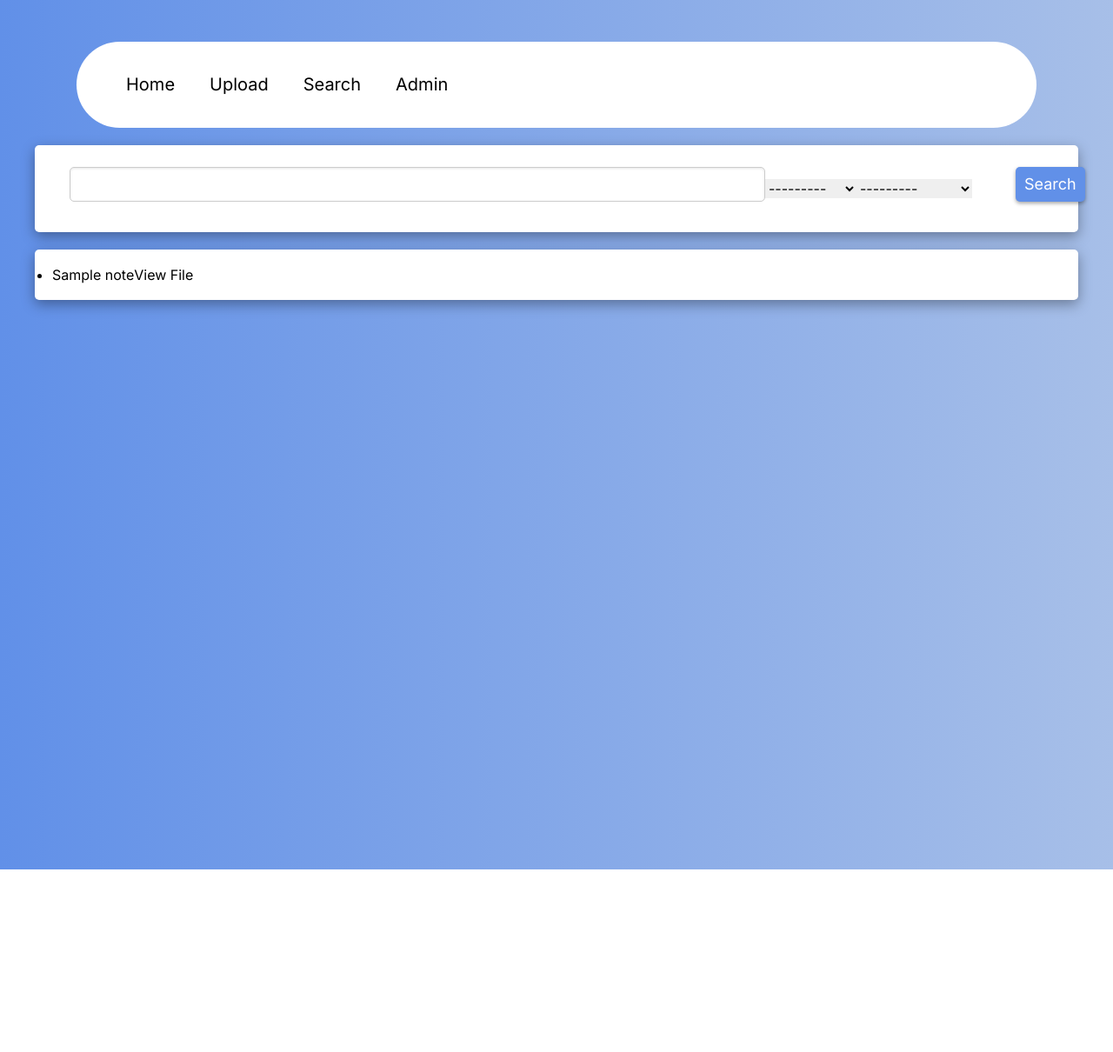
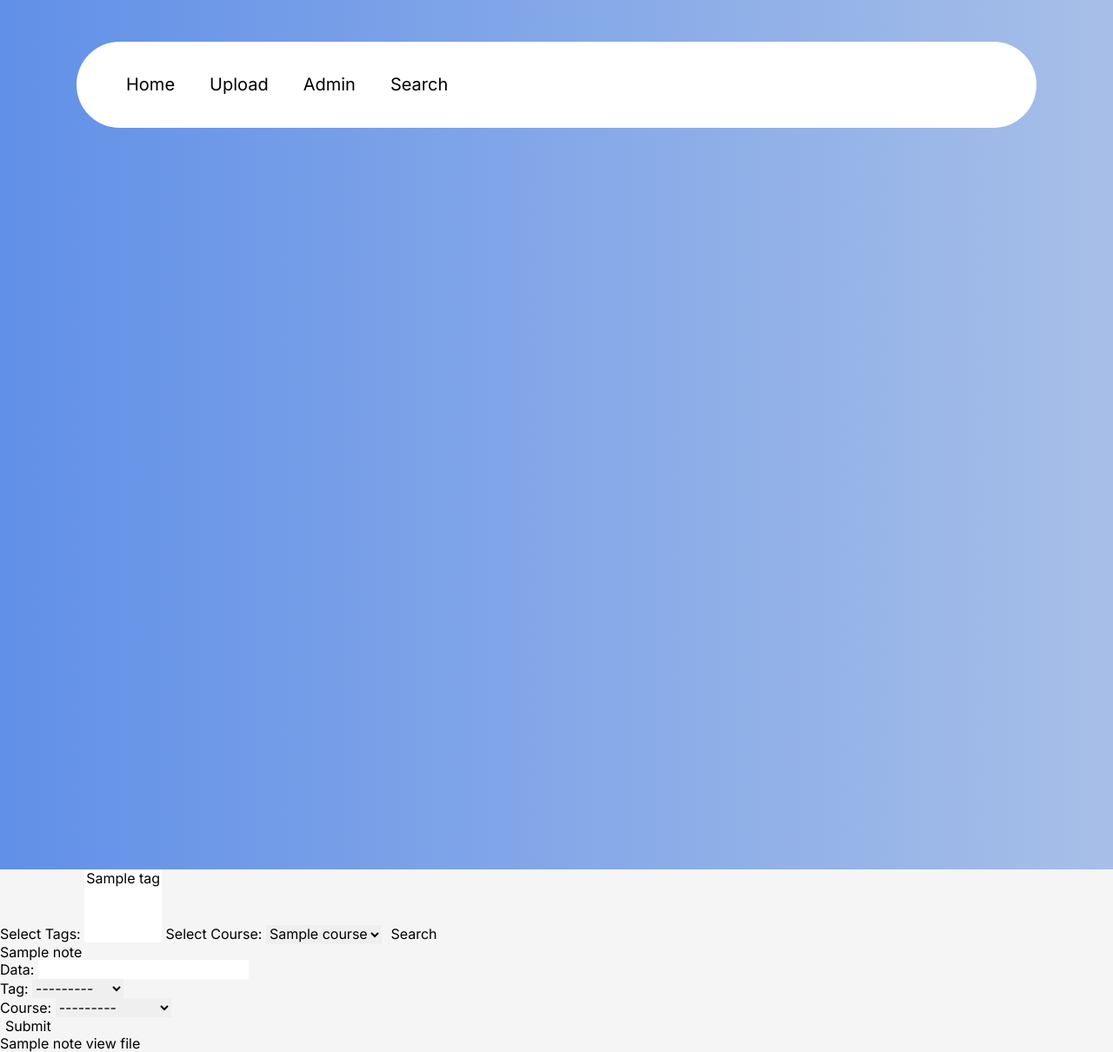
Before and after one commit to CgvO/NotePond, a Django app: page /search/ in a window 1280 px wide. Shown: the whole page at 87% size. Before the commit the page ends 1000 px from the top, so only its background shows below. Run offline with Django 4.2, Linux system fonts and the light colour scheme; tables that the repository leaves empty hold one stand-in row (values such as "Sample post").

```diff
--- a/NotePond/common/templates/noteSearch.html
+++ b/NotePond/common/templates/noteSearch.html
@@ -101,91 +101,6 @@
         background-color: #f5f5f5;
       }
     </style>
-        <style>
-          #search {
-            display: flex;
-            align-items: center;
-            justify-content: center;
-          }
-
-          #search-bar {
-            display: flex;
-            align-items: center;
-          }
-
-          #search-bar input {
-            width: 800px;
-          }
-
-          #search-bar button {
-            width: 250px;
-          }
-
-          #search-bar label {
-            display: none;
-          }
-
-          form {
-            width: 1200px;
-            height: 100px;
-            max-width: 1200px;
-            margin-top: 20px;
-            padding: 40px;
-            background-color: #ffffff;
-            border-radius: 5px;
-            box-shadow: rgba(0, 0, 0, 0.35) 0px 5px 15px;
-            font-family: Inter;
-          }
-
-          /* Form field styling */
-          form input[type="text"],
-          form button[type="button"],
-          form button[type="submit"] {
-            display: block;
-            width: 100%;
-            padding: 10px;
-            margin-top: 10px;
-            margin-bottom: 20px;
-            font-size: 18px;
-            border-radius: 5px;
-            border: none;
-            background-color: #ffffff;
-            transition: background-color 0.3s ease;
-          }
-
-          form input[type="text"] {
-            width: 100%;
-            padding: 10px;
-            font-size: 16px;
-            border-radius: 5px;
-            border: 1px solid #ccc;
-            box-shadow: inset 0 1px 3px rgba(0, 0, 0, 0.1);
-          }
-
-          /* Upload button styling */
-          form button[type="submit"] {
-            background-color: #6190e8;
-            color: #ffffff;
-            cursor: pointer;
-            box-shadow: rgba(0, 0, 0, 0.35) 0px 2px 4px;
-          }
-
-          form button[type="submit"]:hover {
-            color: #ffffff;
-            background-color: #000000;
-          }
-
-          .notes {
-            width: 1200px;
-            background-color: #ffffff;
-            color: #000000;
-            margin: 20px;
-            padding: 20px;
-            display: flex;
-            border-radius: 5px;
-            box-shadow: rgba(0, 0, 0, 0.35) 0px 5px 15px;
-          }
-        </style>
     <link
       rel="stylesheet"
       href="https://fonts.googleapis.com/css2?family=Inter:wght@100;200;300;400;500;600;700;800;900&amp;display=swap"
@@ -212,39 +127,62 @@
                     <a class="home-text link" href="{% url 'noteUpload' %}"
                       >Upload</a
                     >
-                    <a class="home-text link" href="{% url 'noteSearch' %}"
-                    >Search</a
-                    >
                     <a class="home-text link" href="{% url 'admin:index' %}"
                       >Admin</a
+                    >
+                    <a class="home-text link" href="{% url 'noteSearch' %}"
+                      >Search</a
                     >
                   </div>
                 </div>
               </nav>
             </div>
           </div>
-          {% block content %}
-          <div id="search">
-            <form id="search-bar" method=POST name="searched">
-              {% csrf_token %} {{form.as_p}}
-              <button type="submit" name="searched" style="margin-left: 50px;">Search</button>
-            </form>
-          </div>
-          {% if notes %}
-          <ul class="notes">
-              {% for note in notes %}
-                  <li>{{ note.title }}</li>
-                  <a href="{% url 'noteView' note_id=note.id %}">View File</a>
-              {% endfor %}
-          </ul>
-          {% else %}
-              <p class="notes">No Notes Found...</p>
-          {% endif %}
-          {% endblock %}
         </section>
       </div>
     </div>
   </body>
   <main>
+    {% block content %}
+    <form method="post" action="{% url 'noteSearch' %}">
+        {% csrf_token %}
+        <label for="tags">Select Tags:</label>
+        <select name="tags" id="tags" multiple>
+            {% for tag in tags %}
+                <option value="{{ tag.id }}">{{ tag.name }}</option>
+            {% endfor %}
+        </select>
+
+        <label for="course">Select Course:</label>
+        <select name="course" id="course">
+            {% for course in courses %}
+                <option value="{{ course.id }}">{{ course.name }}</option>
+            {% endfor %}
+        </select>
+
+        <button type="submit">Search</button>
+    </form>
+
+    {% if notes %}
+        <ul>
+            {% for note in notes %}
+                <li>{{ note.title }}</li>
+            {% endfor %}
+        </ul>
+    {% else %}
+        <p>No notes found.</p>
+    {% endif %}
+    <form method=POST name="searched">
+      {% csrf_token %} {{form.as_p}}
+      <button type="submit" name="searched">Submit</button>
+  </form>
+
+  {%for note in notes%}
+  {{note.title}}
+  <a href="{% url 'noteView' note_id=note.id %}">view file</a>
+  {%endfor%}
+
+
+    {% endblock %}
   </main>
 </html>
```
Also changed, not shown: NotePond/NotePond/settings.py (+7 -3 lines), NotePond/common/templates/noteView.html (+7 -2 lines), NotePond/notes/notes/images/arrowhead.png (added), 1 other file.
